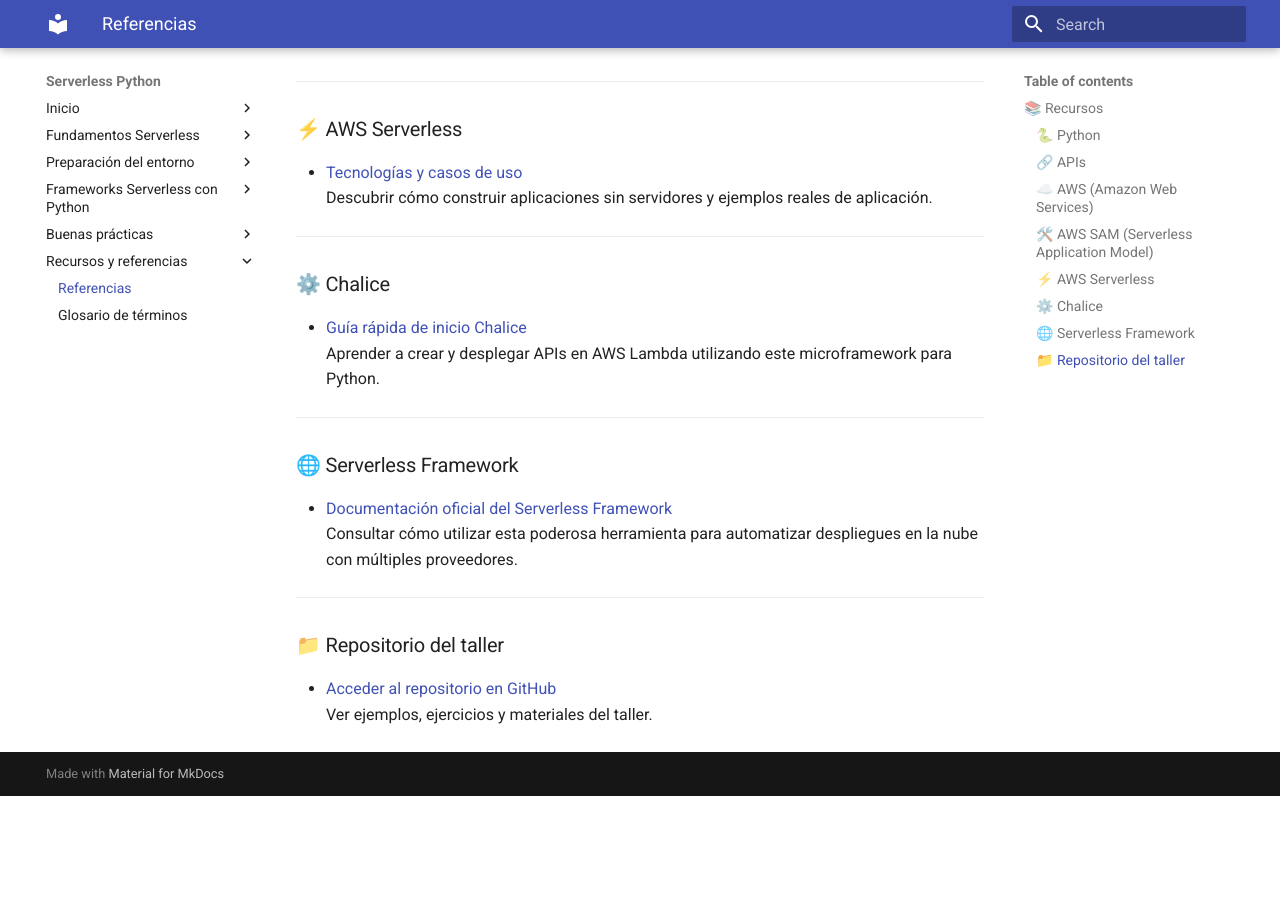
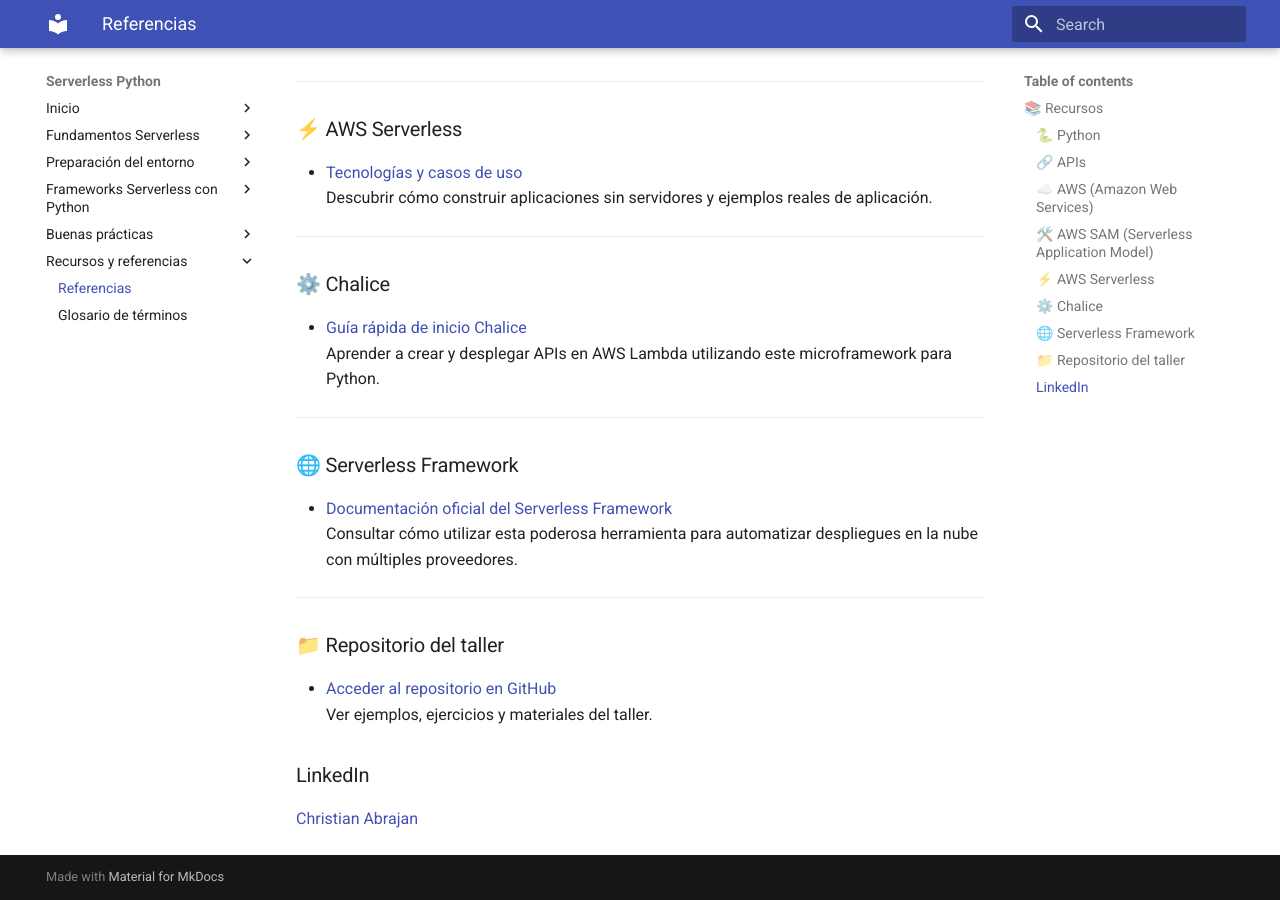
Before and after one commit to chrisfx/serverless-python, an MkDocs documentation site: the page built from docs/referencias.md, in a window 1280 px wide and 900 px high, scrolled down 864 px. Built offline with MkDocs 1.6.1 and Material for MkDocs 9.7.7, drawn with Linux system fonts in a browser that asks for light colours; before the commit the page ends 1660 px from its top, so only the background shows below that.

Commit message:
Linkedin

```diff
--- a/docs/referencias.md
+++ b/docs/referencias.md
@@ -57,3 +57,8 @@
 
 - [Acceder al repositorio en GitHub](https://chrisfx.github.io/serverless-python/)
   Ver ejemplos, ejercicios y materiales del taller.
+
+
+### LinkedIn
+
+[Christian Abrajan](https://www.linkedin.com/in/chrisfx/)
```
